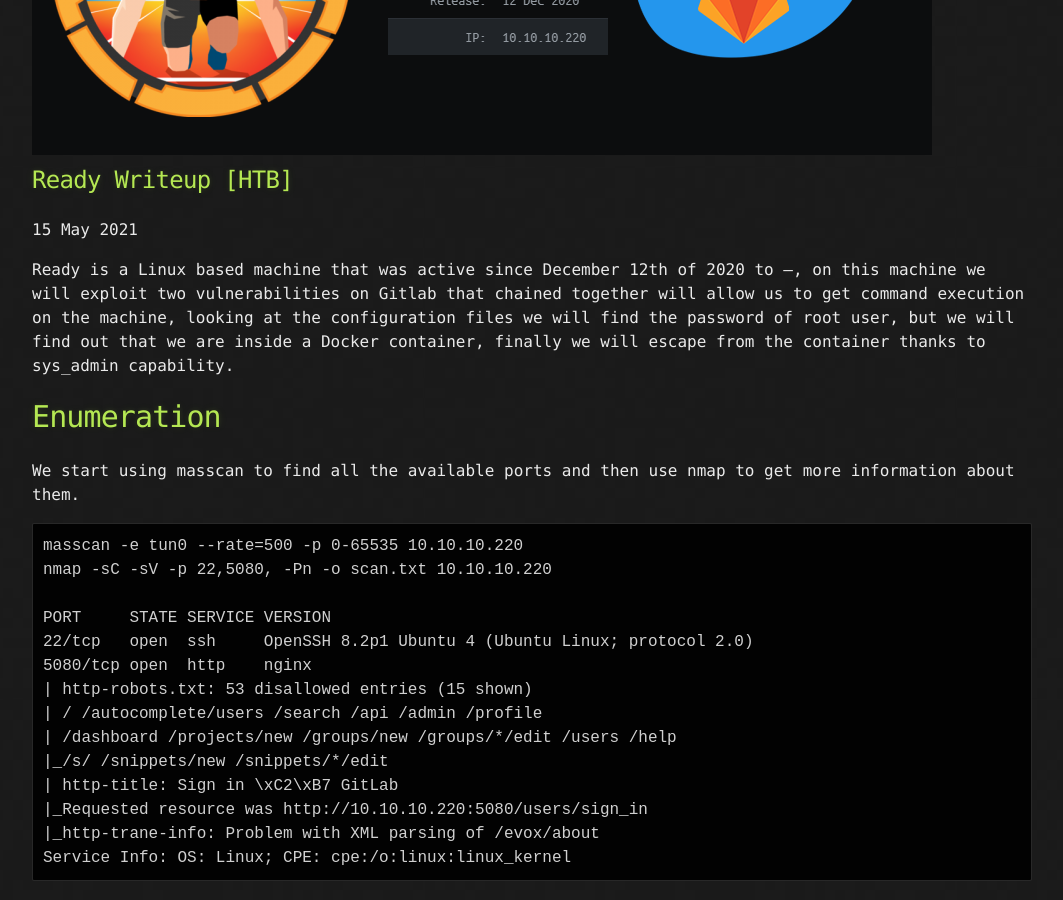
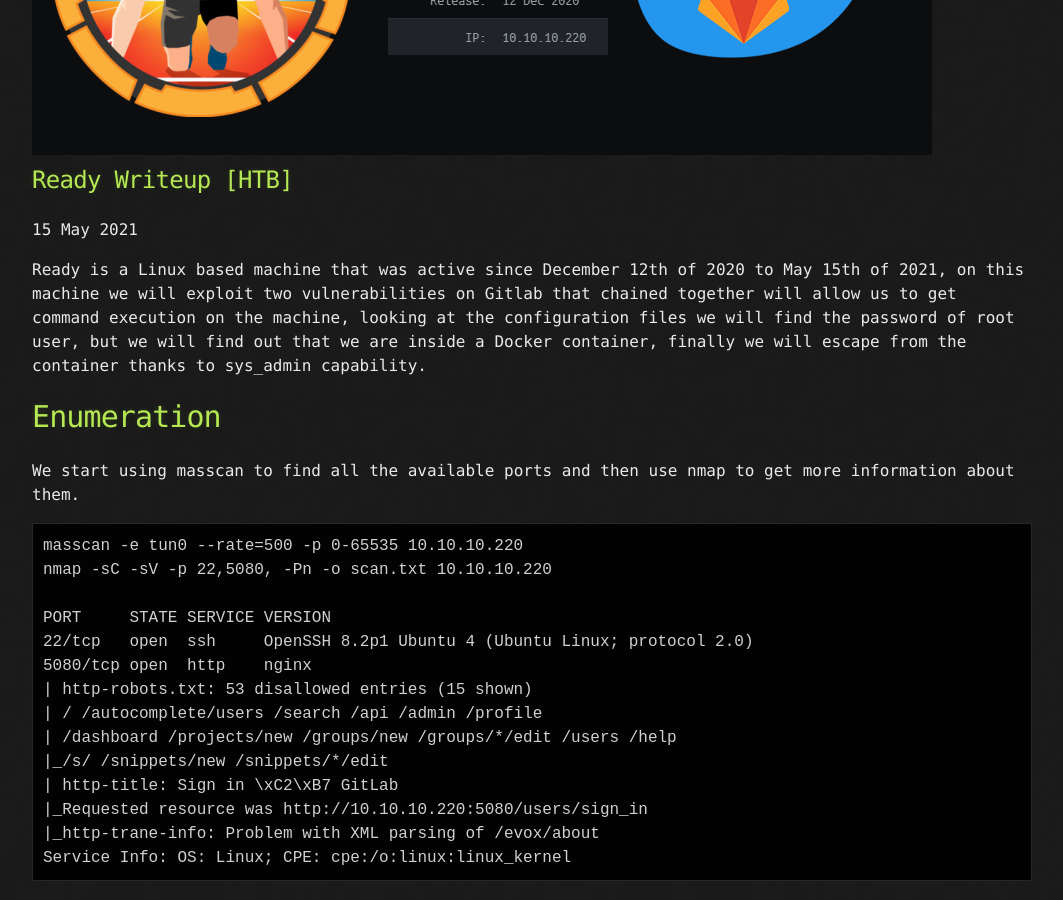
Before and after one commit to 5ubterranean/5ubterranean.github.io, a Jekyll site: the page built from _posts/2021-05-15-Ready.md, in a window 1280 px wide and 900 px high, scrolled down 365 px. Shown: the whole window, without its empty margins (108-1171 px from the left). Built offline with Jekyll 4.4.1, drawn with Linux system fonts in a browser that asks for light colours.

Commit message:
Ready writeup fix

```diff
--- a/_posts/2021-05-15-Ready.md
+++ b/_posts/2021-05-15-Ready.md
@@ -6,7 +6,7 @@
 banner: true
 ---
 
-Ready is a Linux based machine that was active since December 12th of 2020 to ---, on this machine we will exploit two vulnerabilities on Gitlab that chained together will allow us to get command execution on the machine, looking at the configuration files we will find the password of root user, but we will find out that we are inside a Docker container, finally we will escape from the container thanks to sys_admin capability.
+Ready is a Linux based machine that was active since December 12th of 2020 to May 15th of 2021, on this machine we will exploit two vulnerabilities on Gitlab that chained together will allow us to get command execution on the machine, looking at the configuration files we will find the password of root user, but we will find out that we are inside a Docker container, finally we will escape from the container thanks to sys_admin capability.
 
 # [](#header-1)Enumeration
 
```
